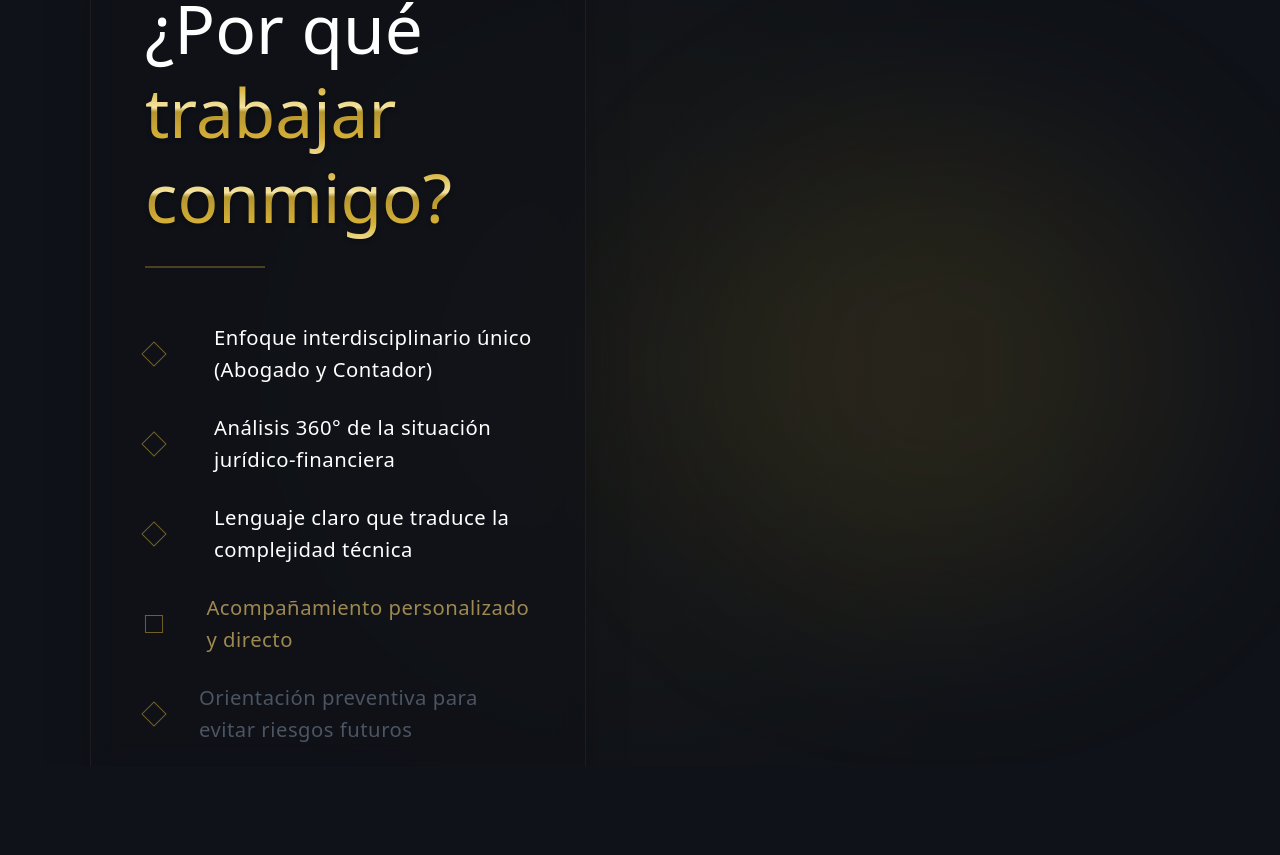
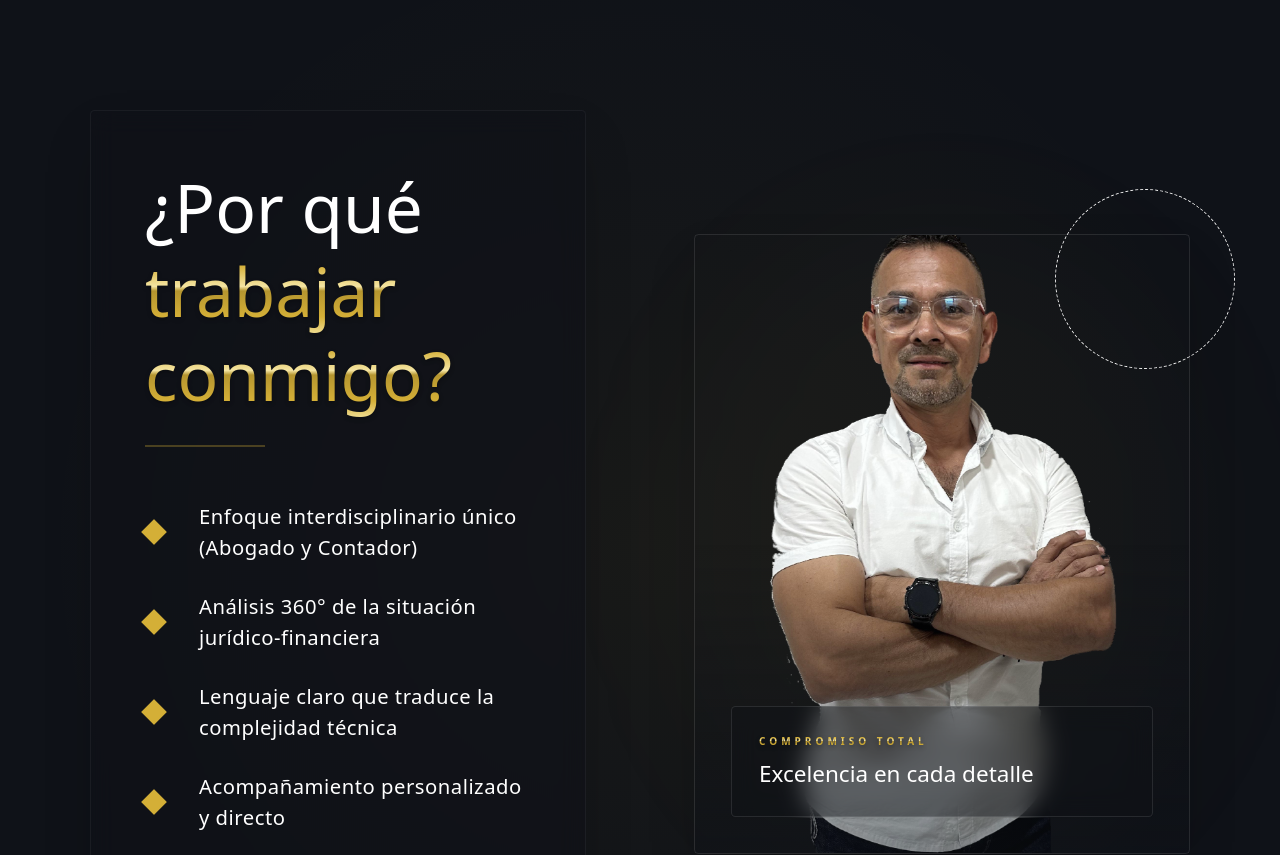
Before and after one commit to jhonatancruzmail/jonyabogado, a Next.js app: page / in a window 1280 px wide. Shown: the part 5303-6158 px from the top of the page. Built offline with nearby package versions, Linux system fonts and the light colour scheme; a web font is replaced by a local one.

Commit message:
refactor: simplify Values component by removing unused scroll animations and enhancing layout structure

```diff
--- a/src/components/values.tsx
+++ b/src/components/values.tsx
@@ -1,16 +1,9 @@
 "use client";
 import { ShieldCheck, Target, Eye, CheckCircle2, Award, Zap } from "lucide-react";
-import { motion, useScroll, useTransform } from "framer-motion";
-import { useRef } from "react";
-import ScrollSequence from "./scrollSequence";
+import { motion } from "framer-motion";
+import Image from "next/image";
 
 export default function Values() {
-    const sequenceSectionRef = useRef<HTMLDivElement>(null);
-    const { scrollYProgress: sequenceProgress } = useScroll({
-        target: sequenceSectionRef,
-        offset: ["start start", "end end"]
-    });
-
     const values = [
         { title: "Ética profesional", desc: "Actuación transparente, honesta y responsable en cada decisión.", icon: <ShieldCheck className="w-6 h-6" /> },
         { title: "Rigor técnico", desc: "Precisión absoluta en el análisis jurídico, contable y financiero.", icon: <Award className="w-6 h-6" /> },
@@ -26,64 +19,6 @@ export default function Values() {
         "Acompañamiento personalizado y directo",
         "Orientación preventiva para evitar riesgos futuros"
     ];
-
-    // Define staggered scroll stages for 5 items
-    // Total section scroll is from 0 to 1.
-    // We'll use the 0.1 to 0.9 range for the items to avoid edges.
-    const getMarkerStyle = (index: number) => {
-        const itemStep = 0.8 / advantages.length; // 0.16 each
-        const start = 0.1 + (index * itemStep);
-        const middle = start + (itemStep * 0.4);
-        const end = start + itemStep;
-
-        // eslint-disable-next-line react-hooks/rules-of-hooks
-        return useTransform(
-            sequenceProgress,
-            [0, start, middle, end],
-            ["rgba(212,175,55,0)", "rgba(212,175,55,0)", "rgba(212,175,55,1)", "rgba(212,175,55,1)"]
-        );
-    };
-
-    const getTextStyle = (index: number) => {
-        const itemStep = 0.8 / advantages.length;
-        const start = 0.1 + (index * itemStep);
-        const middle = start + (itemStep * 0.4);
-        const end = start + itemStep;
-
-        // eslint-disable-next-line react-hooks/rules-of-hooks
-        return useTransform(
-            sequenceProgress,
-            [0, start, middle, end],
-            ["#4b5563", "#4b5563", "#d4af37", "#ffffff"]
-        );
-    };
-
-    const getRotateStyle = (index: number) => {
-        const itemStep = 0.8 / advantages.length;
-        const start = 0.1 + (index * itemStep);
-        const middle = start + (itemStep * 0.4);
-        const end = start + itemStep;
-
-        // eslint-disable-next-line react-hooks/rules-of-hooks
-        return useTransform(
-            sequenceProgress,
-            [0, start, middle, end],
-            ["45deg", "45deg", "135deg", "135deg"]
-        );
-    };
-
-    const getXOffset = (index: number) => {
-        const itemStep = 0.8 / advantages.length;
-        const start = 0.1 + (index * itemStep);
-        const end = start + (itemStep * 0.4);
-
-        // eslint-disable-next-line react-hooks/rules-of-hooks
-        return useTransform(
-            sequenceProgress,
-            [0, start, end],
-            [0, 0, 15]
-        );
-    };
 
     return (
         <section className="bg-secondary-dark relative">
@@ -130,9 +65,8 @@ export default function Values() {
                 </div>
             </div>
 
-            {/* Scroll Sequence Locked Section */}
-            <div ref={sequenceSectionRef} className="relative h-[300vh] bg-primary-dark">
-                <div className="sticky top-0 h-screen flex items-center overflow-hidden">
+            {/* Why Work with Me - Refined Section */}
+            <div className="relative py-24 lg:py-32 bg-primary-dark overflow-hidden">
                 <div className="absolute top-1/2 left-1/2 -translate-x-1/2 -translate-y-1/2 w-full h-full bg-[radial-gradient(circle_at_center,rgba(212,175,55,0.05)_0%,transparent_70%)]" />
 
                 <div className="container mx-auto px-6 lg:px-20 grid grid-cols-1 lg:grid-cols-2 gap-12 lg:gap-24 items-center relative z-10 w-full">
@@ -151,54 +85,75 @@ export default function Values() {
 
                         <div className="grid gap-6">
                             {advantages.map((adv, idx) => (
-                                    <div key={idx} className="flex items-center gap-8 group">
+                                <motion.div
+                                    key={idx}
+                                    initial={{ opacity: 0, x: -20 }}
+                                    whileInView={{ opacity: 1, x: 0 }}
+                                    viewport={{ once: true }}
+                                    transition={{ duration: 0.6, delay: idx * 0.1 }}
+                                    className="flex items-center gap-8 group"
+                                >
                                     <div className="relative flex items-center justify-center">
                                         <motion.div
-                                                style={{
-                                                    backgroundColor: getMarkerStyle(idx),
-                                                    rotate: getRotateStyle(idx)
-                                                }}
+                                            initial={{ rotate: 45, backgroundColor: "rgba(212,175,55,0)" }}
+                                            whileInView={{ rotate: 135, backgroundColor: "rgba(212,175,55,1)" }}
+                                            viewport={{ once: true }}
+                                            transition={{ duration: 0.8, delay: idx * 0.1 + 0.3 }}
                                             className="w-4 h-4 border border-accent-gold/50"
-                                            ></motion.div>
+                                        />
                                     </div>
                                     <motion.span
-                                            style={{
-                                                color: getTextStyle(idx),
-                                                x: getXOffset(idx)
-                                            }}
-                                            className="text-lg font-light tracking-wide transition-all duration-300"
+                                        className="text-lg font-light tracking-wide text-white group-hover:text-gold-metallic transition-colors duration-300"
                                     >
                                         {adv}
                                     </motion.span>
-                                    </div>
+                                </motion.div>
                             ))}
                         </div>
                     </div>
 
-                        {/* Right Side: Scroll Sequence */}
+                    {/* Right Side: Professional Image */}
                     <div className="relative flex justify-center items-center">
                         <motion.div
-                                style={{
-                                    opacity: useTransform(sequenceProgress, [0, 0.1, 0.9, 1], [0, 1, 1, 0]),
-                                    scale: useTransform(sequenceProgress, [0, 0.15], [0.8, 1])
+                            initial={{ opacity: 0, scale: 0.9, y: 20 }}
+                            whileInView={{ opacity: 1, scale: 1, y: 0 }}
+                            viewport={{ once: true }}
+                            transition={{ duration: 1.2, ease: [0.16, 1, 0.3, 1] }}
+                            className="relative z-10 w-full max-w-[500px] aspect-[4/5] rounded-sm overflow-hidden border border-white/10 group shadow-2xl"
+                        >
+                            <Image
+                                src="/abogado1.webp"
+                                alt="Experto Jurídico y Contable"
+                                fill
+                                className="object-cover object-top grayscale-[0.2] group-hover:grayscale-0 transition-all duration-1000 scale-105 group-hover:scale-100"
+                                priority
+                            />
+                            <div className="absolute inset-0 bg-gradient-to-t from-primary-dark/80 via-transparent to-transparent opacity-60" />
+
+                            <motion.div
+                                initial={{ opacity: 0 }}
+                                whileInView={{ opacity: 1 }}
+                                transition={{ delay: 0.8 }}
+                                className="absolute bottom-8 left-8 right-8 p-6 bg-primary-dark/40 backdrop-blur-md border border-white/10 rounded-sm"
+                            >
+                                <p className="text-gold-metallic uppercase tracking-[0.4em] text-[10px] font-bold mb-2">Compromiso Total</p>
+                                <h3 className="text-white font-serif text-xl">Excelencia en cada detalle</h3>
+                            </motion.div>
+                        </motion.div>
+
+                        {/* Decorative Background Elements */}
+                        <div className="absolute -inset-4 bg-accent-gold/5 blur-[80px] rounded-full -z-10 animate-pulse" />
+                        <motion.div
+                            animate={{
+                                rotate: [0, 360],
                             }}
-                                className="relative z-10"
-                            >
-                                <ScrollSequence
-                                    frameCount={240}
-                                    path="/framesMonedas"
-                                    progress={sequenceProgress}
-                                    className="w-full max-w-[450px] aspect-square rounded-full border border-gold-metallic/20  bg-black overflow-hidden"
+                            transition={{
+                                duration: 20,
+                                repeat: Infinity,
+                                ease: "linear"
+                            }}
+                            className="absolute -top-10 -right-10 w-40 h-40 border border-gold-metallic/10 rounded-full border-dashed"
                         />
-                                <motion.p
-                                    style={{ opacity: useTransform(sequenceProgress, [0, 0.2, 0.8, 1], [0, 0.6, 0.6, 0]) }}
-                                    className="absolute -bottom-10 left-1/2 -translate-x-1/2 text-[10px] text-gold-metallic uppercase tracking-[0.4em] whitespace-nowrap"
-                                >
-                                    Solidez Financiera
-                                </motion.p>
-                            </motion.div>
-                            <div className="absolute inset-0 bg-accent-gold/10 blur-[100px] rounded-full -z-10" />
-                        </div>
                     </div>
                 </div>
             </div>
```
Also changed, not shown: 1 other file (tests, documents, lock files or other folders). Lines whose indentation alone changed are shown as unchanged.
